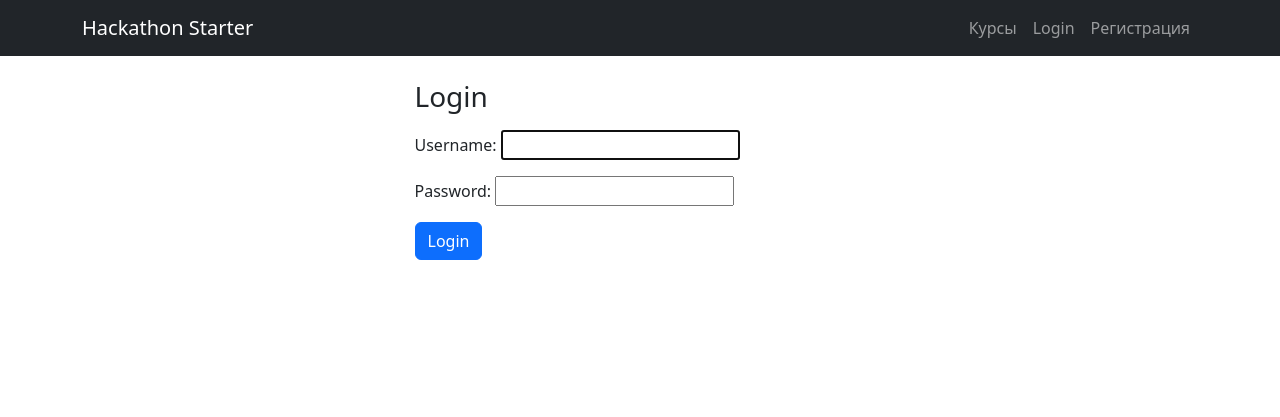
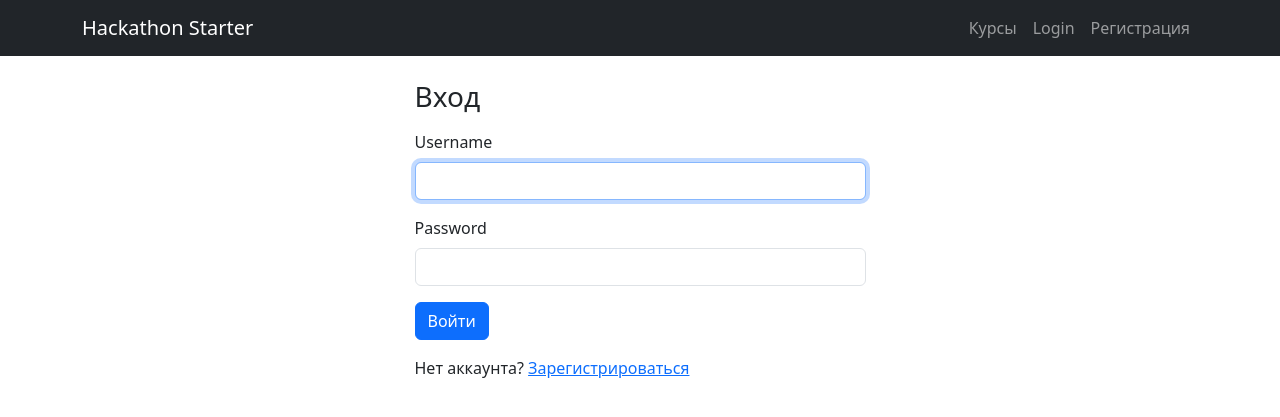
Before and after one commit to kamaaaaaaaa/hackaton_edu, a Django app: page /accounts/login/ in a window 1280 px wide. Shown: the top 417 px of the page. Run offline with Django 5.2, Linux system fonts and the light colour scheme.

Commit message:
Style signup/login forms with Bootstrap classes
form.as_p rendered unstyled inputs; added a styled AuthenticationForm
for login and Bootstrap classes on the signup form, plus manual field
rendering in both templates for proper labels/error display.

Co-Authored-By: Claude Sonnet 5 <noreply@anthropic.com>

```diff
--- a/accounts/forms.py
+++ b/accounts/forms.py
@@ -1,7 +1,14 @@
 from django import forms
-from django.contrib.auth.forms import UserCreationForm
+from django.contrib.auth.forms import AuthenticationForm, UserCreationForm
 
 from .models import User
+
+
+class StyledAuthenticationForm(AuthenticationForm):
+    def __init__(self, *args, **kwargs):
+        super().__init__(*args, **kwargs)
+        for field in self.fields.values():
+            field.widget.attrs["class"] = "form-control"
 
 
 class SignupForm(UserCreationForm):
@@ -10,3 +17,9 @@ class SignupForm(UserCreationForm):
     class Meta(UserCreationForm.Meta):
         model = User
         fields = ("username", "email")
+
+    def __init__(self, *args, **kwargs):
+        super().__init__(*args, **kwargs)
+        for field in self.fields.values():
+            existing = field.widget.attrs.get("class", "")
+            field.widget.attrs["class"] = (existing + " form-control").strip()
--- a/accounts/urls.py
+++ b/accounts/urls.py
@@ -1,7 +1,8 @@
 from django.urls import path
 
-from .views import SignupView
+from .views import CustomLoginView, SignupView
 
 urlpatterns = [
     path("signup/", SignupView.as_view(), name="signup"),
+    path("login/", CustomLoginView.as_view(), name="login"),
 ]
--- a/accounts/views.py
+++ b/accounts/views.py
@@ -1,9 +1,10 @@
 from django.conf import settings
 from django.contrib.auth import login
+from django.contrib.auth.views import LoginView
 from django.urls import reverse_lazy
 from django.views.generic.edit import CreateView
 
-from .forms import SignupForm
+from .forms import SignupForm, StyledAuthenticationForm
 
 
 class SignupView(CreateView):
@@ -15,3 +16,7 @@ class SignupView(CreateView):
         response = super().form_valid(form)
         login(self.request, self.object)
         return response
+
+
+class CustomLoginView(LoginView):
+    form_class = StyledAuthenticationForm
--- a/templates/registration/login.html
+++ b/templates/registration/login.html
@@ -1,16 +1,30 @@
 {% extends "base.html" %}
 
-{% block title %}Login | Hackathon Starter{% endblock %}
+{% block title %}Вход | Hackathon Starter{% endblock %}
 
 {% block content %}
     <div class="row justify-content-center">
         <div class="col-md-5">
-            <h1 class="h3 mb-3">Login</h1>
-            <form method="post">
+            <h1 class="h3 mb-3">Вход</h1>
+            <form method="post" novalidate>
                 {% csrf_token %}
-                {{ form.as_p }}
-                <button type="submit" class="btn btn-primary">Login</button>
+                {% if form.non_field_errors %}
+                    <div class="alert alert-danger">{{ form.non_field_errors }}</div>
+                {% endif %}
+                {% for field in form %}
+                    <div class="mb-3">
+                        <label for="{{ field.id_for_label }}" class="form-label">{{ field.label }}</label>
+                        {{ field }}
+                        {% if field.errors %}
+                            <div class="text-danger small">{{ field.errors|join:", " }}</div>
+                        {% endif %}
+                    </div>
+                {% endfor %}
+                <button type="submit" class="btn btn-primary">Войти</button>
             </form>
+            <p class="mt-3">
+                Нет аккаунта? <a href="{% url 'signup' %}">Зарегистрироваться</a>
+            </p>
         </div>
     </div>
 {% endblock %}
```
Also changed, not shown: templates/registration/signup.html (+16 -2 lines).
